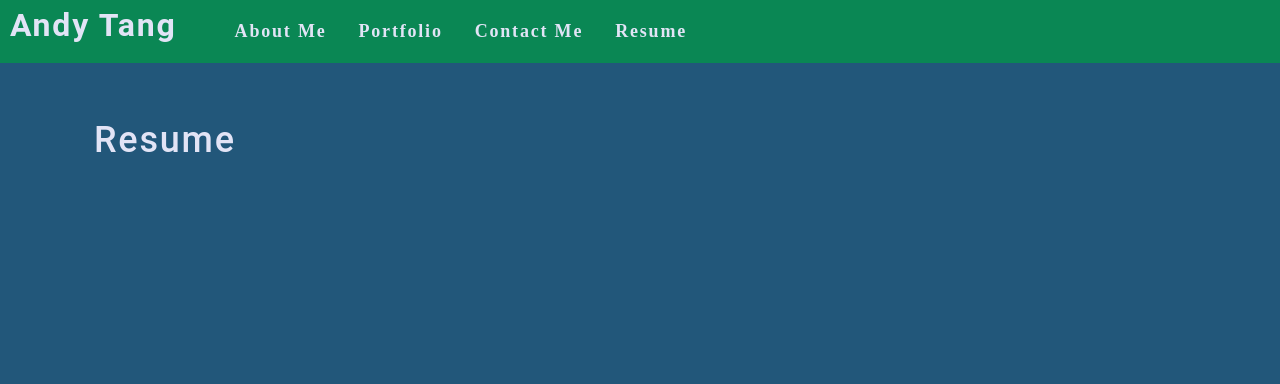
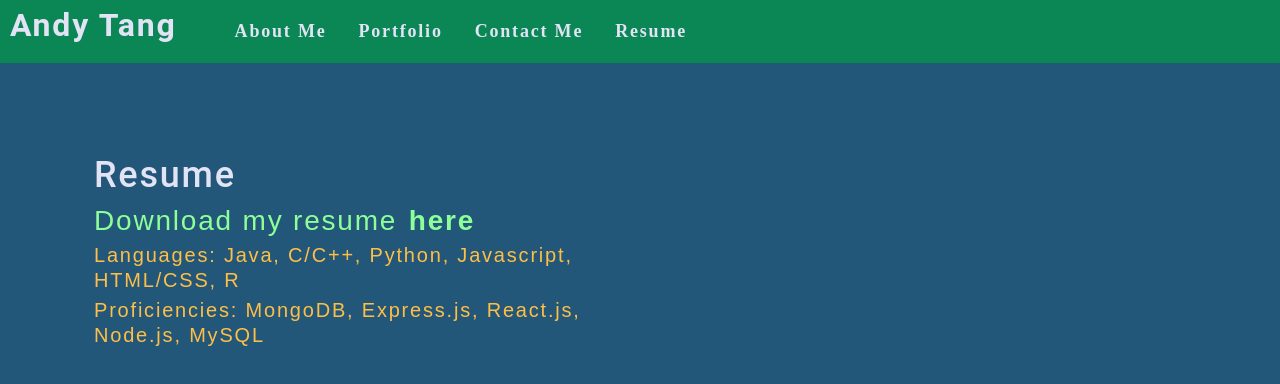
Before and after one commit to andytang02/react-portfolio, a React (Create React App) app: page / in a window 1280 px wide. Both pictures are taken after a click on the element "Resume". Shown: the top 384 px of the page. Built offline with nearby package versions, Linux system fonts and the light colour scheme.

Commit message:
resume section

```diff
--- a/src/components/Resume/index.js
+++ b/src/components/Resume/index.js
@@ -3,7 +3,12 @@ import React from 'react';
 function Resume() {
 
   return (
-    <h1>Resume</h1>
+    <section className="my-5">
+      <h1>Resume</h1>
+      <h3>Download my resume <a href = {require("../../assets/Resume.pdf").default} download="Resume.pdf"> here </a></h3>
+      <h5>Languages: Java, C/C++, Python, Javascript, HTML/CSS, R</h5>
+      <h5>Proficiencies: MongoDB, Express.js, React.js, Node.js, MySQL</h5>
+    </section>
   );
 }
 
--- a/src/index.css
+++ b/src/index.css
@@ -67,12 +67,22 @@ h3 {
   width: 50%;
 }
 
+h3 a {
+  font-size: 1.75rem;
+  font-family:"Arial";
+  color: var(--secondary);
+  width: 50%;
+}
+
 h4 {
   font-size: 1.5rem;
 }
 
 h5 {
   font-size: 1.25rem;
+  font-family:"Arial";
+  color: var(--tertiary);
+  width: 50%;
 }
 
 h6 {
```
Also changed, not shown: 2 other files (tests, documents, lock files or other folders).
